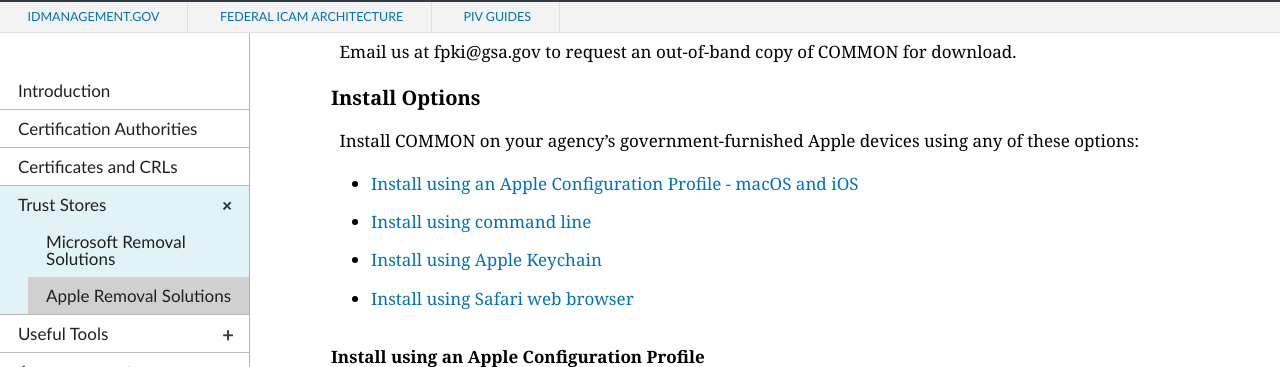
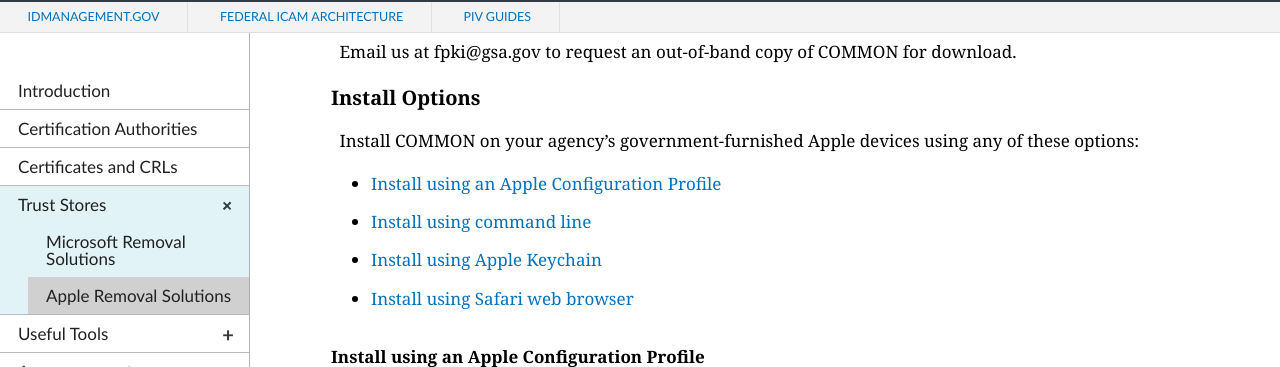
Before and after one commit to GSA/fpki-guides, a Jekyll site: the page built from _truststores/02_appl_removal_solutions.md, in a window 1280 px wide and 900 px high, scrolled down 2506 px. Shown: the part 88-455 px from the top of the window. Built offline with Jekyll 4.4.1, drawn with Linux system fonts in a browser that asks for light colours; nearby versions of some CDN libraries; library files that are not in the unit come from our copies.

Commit message:
Update apple_trust_store_installation.md
Formatting

````diff
--- a/_includes/apple_trust_store_installation.md
+++ b/_includes/apple_trust_store_installation.md
@@ -35,7 +35,7 @@
 3. When prompted, download a copy of COMMON to your _{DOWNLOAD_LOCATION}_.
 4. Click the *Spotlight* icon and search for _terminal_.
 5. Double-click the Terminal icon (black monitor icon with white ">_") to open a window.
-6. Verify that the certificate's hash matches the SHA-256 Thumbprint in the certificate details above:
+6. Verify that the certificate's hash matches the SHA-256 Thumbprint in the certificate details above:<br />
 
     ```
 	$ shasum -a 256 {DOWNLOAD_LOCATION}/fcpca.crt
@@ -67,10 +67,10 @@
 
 Install COMMON on your agency's government-furnished Apple devices using any of these options:
 
-* [Install using an Apple Configuration Profile - macOS and iOS](#option-1-install-using-an-apple-configuration-profile-macOS-and-iOS)
-* [Install using command line](#option-2-install-using-command-line)
-* [Install using Apple Keychain](#option-3-install-using-apple-keychain)
-* [Install using Safari web browser](#option-4-install-using-safari-web-browser)
+* [Install using an Apple Configuration Profile](#install-using-an-apple-configuration-profile)
+* [Install using command line](#install-using-command-line)
+* [Install using Apple Keychain](#install-using-apple-keychain)
+* [Install using Safari web browser](#install-using-safari-web-browser)
 
 
 #### Install using an Apple Configuration Profile
````
